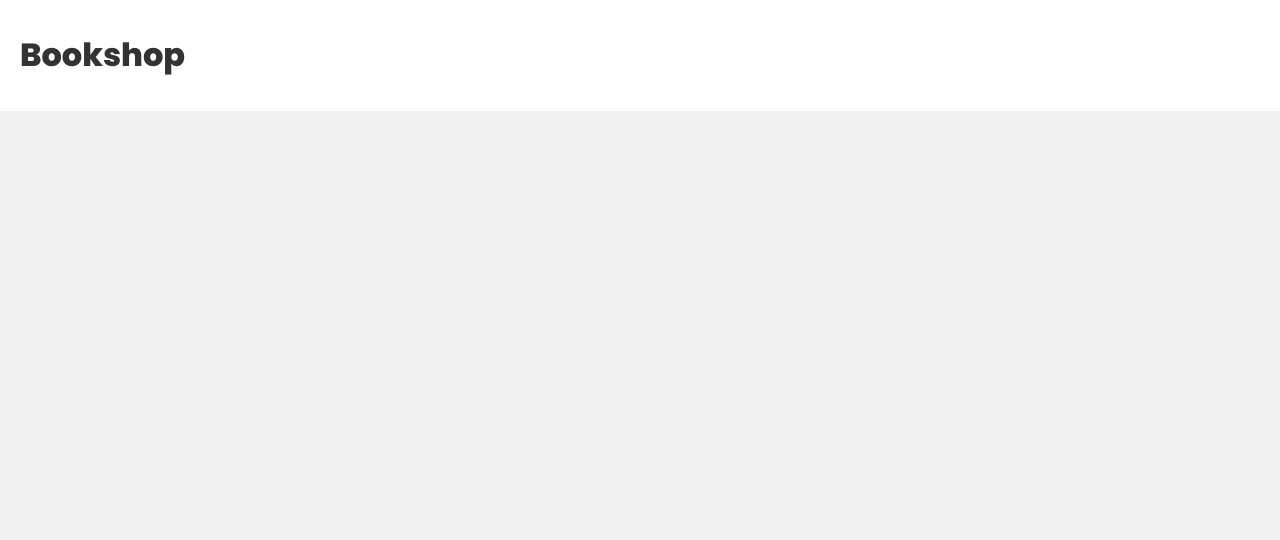
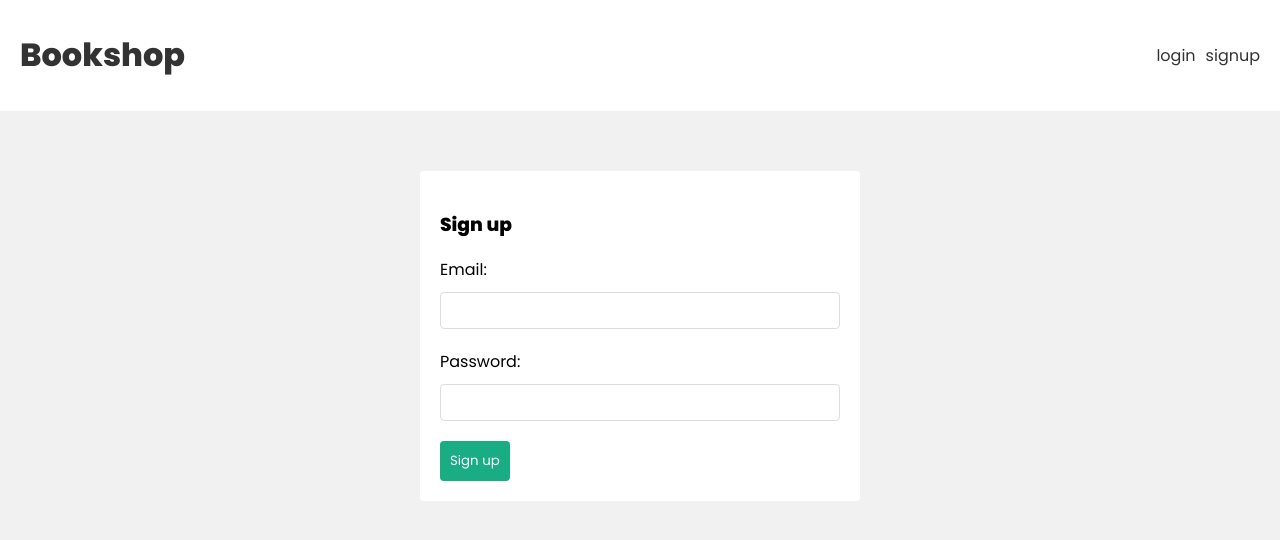
Before and after one commit to KopzhasharovAzamat/pprpo_bookstore, a React (Create React App) app in the folder frontend/: page /signup in a window 1280 px wide. Before the commit this address had no page. Shown: the top 540 px of the page. Built offline with nearby package versions, Linux system fonts and the light colour scheme.

Commit message:
add useSignup hook

```diff
--- a/frontend/src/App.js
+++ b/frontend/src/App.js
@@ -2,6 +2,8 @@
 
 // pages and components
 import Home from './pages/Home'
+import Signup from './pages/Signup'
+import Login from './pages/Login'
 import Navbar from './components/Navbar'
 
 
@@ -16,6 +18,14 @@
             path="/"
             element={<Home/>}
           />
+          <Route
+            path="/login"
+            element={<Login/>}
+          />
+          <Route
+            path="/signup"
+            element={<Signup/>}
+          />
         </Routes>
       </div>
       </BrowserRouter>
--- a/frontend/src/components/BookForm.js
+++ b/frontend/src/components/BookForm.js
@@ -76,7 +76,7 @@
                 className={emptyFields.includes('cost') ? 'error' : ''}
             />
             <button>Add book</button>
-            {error && <div className="error">{error}</div>}
+            {error && <div className='error'>{error}</div>}
         </form>
     )
 }
--- a/frontend/src/components/Navbar.js
+++ b/frontend/src/components/Navbar.js
@@ -7,6 +7,12 @@
                 <Link to="/">
                     <h1>Bookshop</h1>
                 </Link>
+                <nav>
+                    <div>
+                        <Link to='/login'>login</Link>
+                        <Link to='/signup'>signup</Link>
+                    </div>
+                </nav>
             </div>
         </header>
     )
--- /dev/null
+++ b/frontend/src/hooks/useSignup.js
@@ -0,0 +1,36 @@
+import { useState } from "react";
+import { useAuthContext } from './useAuthContext';
+
+export const useSignup = () => {
+    const [error, setError] = useState(null)
+    const [isLoading, setIsLoading] = useState(null)
+    const { dispatch } = useAuthContext()
+
+    const signup = async (email, password) => {
+        setIsLoading(true)
+        setError(null)
+
+        const response = await fetch('/user/signup', {
+            method:'POST',
+            headers: {'Content-Type': 'application/json'},
+            body: JSON.stringify({email, password})
+        })
+        const json = await response.json()
+
+        if(!response.ok){
+            setIsLoading(false)
+            setError(json.error)
+        }
+        if(response.ok){
+            // save the user to the local storage
+            localStorage.setItem('user', JSON.stringify(json))
+
+            // update the auth context
+            dispatch({type: 'LOGIN', payload: json})
+
+            setIsLoading(false)
+
+        }
+    }
+    return { signup, isLoading, error }
+}
--- a/frontend/src/index.css
+++ b/frontend/src/index.css
@@ -100,3 +100,20 @@
 input.error {
   border: 1px solid var(--error);
 }
+
+/* navbar */
+nav {
+  display: flex;
+  align-items: center;
+}
+nav a {
+  margin-left: 10px;
+}
+/* auth forms */
+form.signup, form.login {
+  max-width: 400px;
+  margin: 40px auto;
+  padding: 20px;
+  background: #fff;
+  border-radius: 4px;
+}
--- a/frontend/src/pages/Home.js
+++ b/frontend/src/pages/Home.js
@@ -20,7 +20,7 @@
     }, [])
 
     return (
-        <div className="Home">
+        <div className="home">
             <div className="books">
                 {books && books.map((book) => (
                     <BookDetails key={book._id} book={book}/>
--- /dev/null
+++ b/frontend/src/pages/Login.js
@@ -0,0 +1,32 @@
+import { useState } from "react"
+
+const Login = () => {
+    const [email, setEmail] = useState('')
+    const [password, setPassword] = useState('')
+
+    const handleSubmit = async (e) => {
+        e.preventDefault()
+        console.log(email, password)
+    }
+
+    return (
+        <form className="login" onSubmit={handleSubmit}>
+            <h3>Log in</h3>
+            <label>Email: </label>
+            <input
+                type='email'
+                onChange={(e) => setEmail(e.target.value)}
+                value={email}
+            />
+            <label>Password: </label>
+            <input
+                type='password'
+                onChange={(e) => setPassword(e.target.value)}
+                value={password}
+            />
+            <button>Log in</button>
+        </form>
+    )
+}
+
+export default Login
--- /dev/null
+++ b/frontend/src/pages/Signup.js
@@ -0,0 +1,35 @@
+import { useState } from "react"
+import { useSignup} from '../hooks/useSignup'
+
+const Signup = () => {
+    const [email, setEmail] = useState('')
+    const [password, setPassword] = useState('')
+    const {signup, error, isLoading } = useSignup()
+
+    const handleSubmit = async (e) => {
+        e.preventDefault()
+        await signup(email, password)
+    }
+
+    return (
+        <form className="signup" onSubmit={handleSubmit}>
+            <h3>Sign up</h3>
+            <label>Email: </label>
+            <input
+                type='email'
+                onChange={(e) => setEmail(e.target.value)}
+                value={email}
+            />
+            <label>Password: </label>
+            <input
+                type='password'
+                onChange={(e) => setPassword(e.target.value)}
+                value={password}
+            />
+            <button disabled={isLoading}>Sign up</button>
+            {error && <div className="error">{error}</div>}
+        </form>
+    )
+}
+
+export default Signup
```
